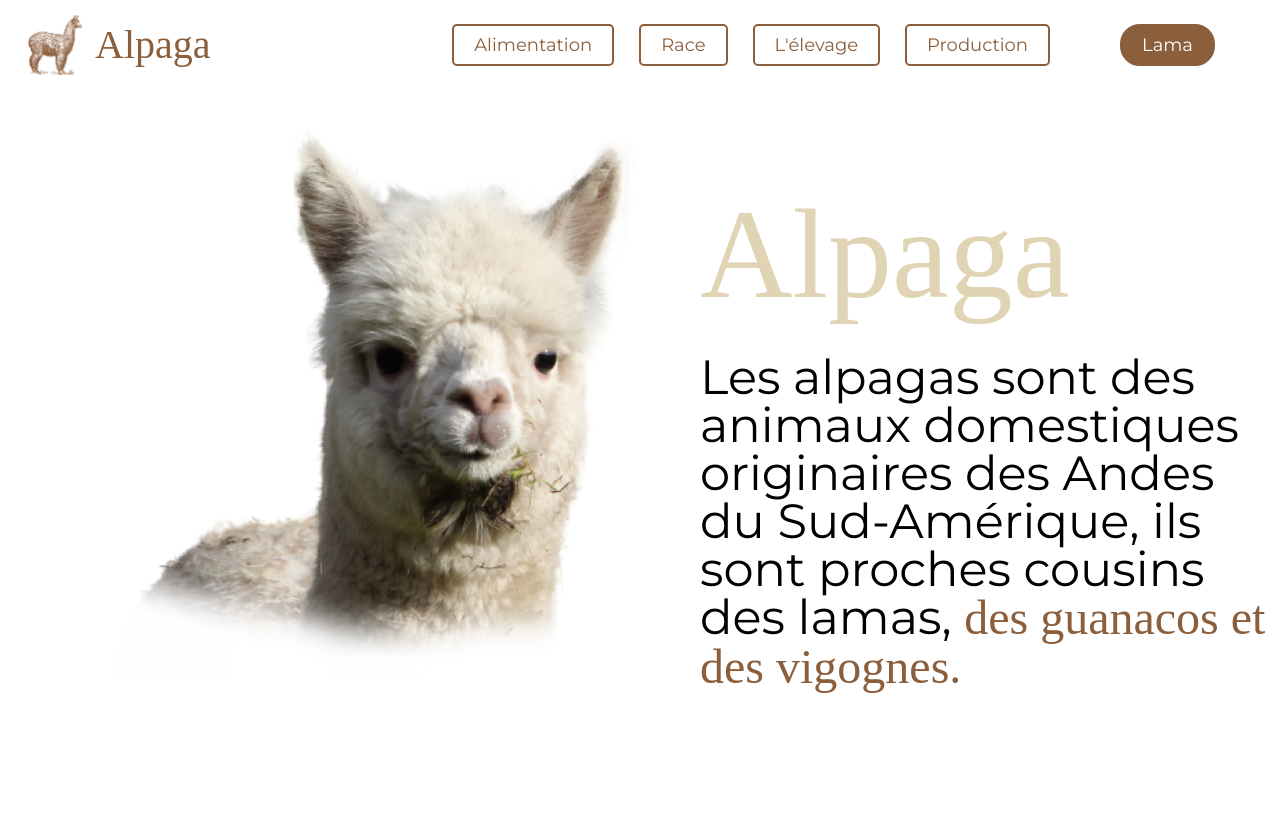
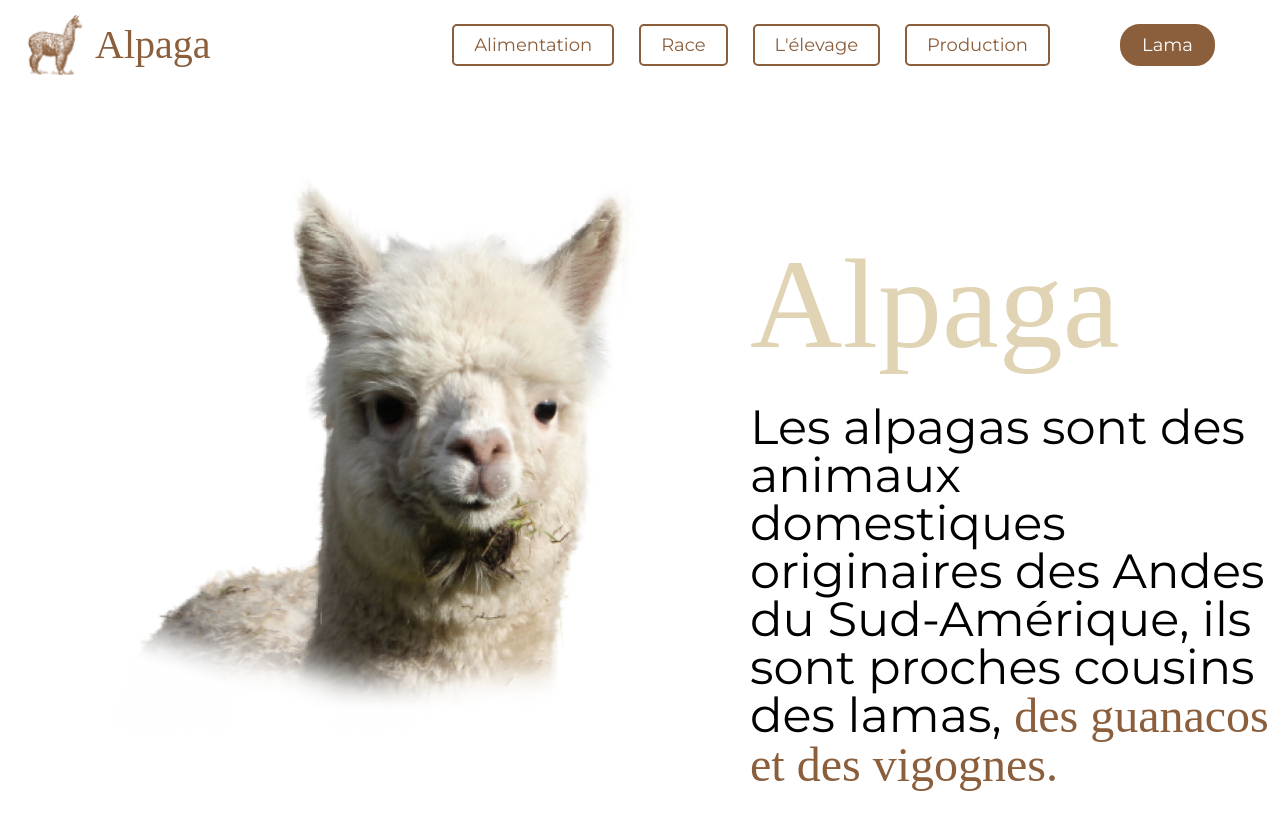
Before and after one commit to julien382/Alpaga, a React (Create React App) app: page / in a window 1280 px wide. Shown: the top 830 px of the page. Built offline with nearby package versions, Linux system fonts and the light colour scheme; a web font is replaced by a local one.

Commit message:
transition effect mainText

```diff
--- a/src/pages/Accueil/Accueil.css
+++ b/src/pages/Accueil/Accueil.css
@@ -1,5 +1,6 @@
 .part1Accueil{
     display: flex;
+    margin-top: 50px;
 }
 
 .alpagaMain{
@@ -13,6 +14,7 @@
 
 .partTexteAccueil{
     margin-top: 100px;
+    margin-left: 50px;
     width: 800px;
 }
 
@@ -23,4 +25,16 @@
 
 .paragrapheTitleAccueil{
     font-size: 48px;
+    animation: slide-inText 2s ease forwards;
 }
+
+@keyframes slide-inText {
+    0% {
+      transform: translateX(0%);
+      opacity: 0;
+    }
+    100% {
+      transform: translateX(0%);
+      opacity: 1;
+    }
+}
```
